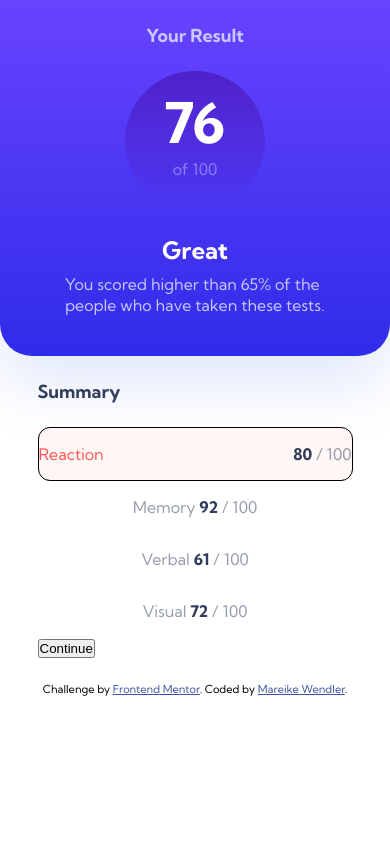
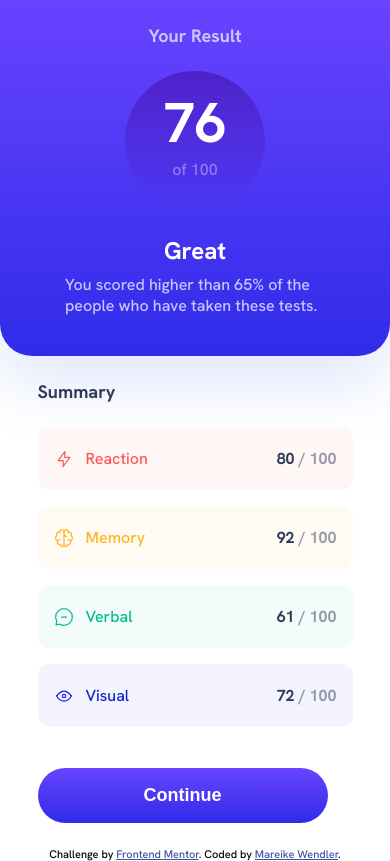
Before and after one commit to MareikeW/results-summary-component, a plain HTML site: page index.html in a window 390 px wide. Drawn offline with Linux system fonts and the light colour scheme.

Commit message:
Designumsetzung Summary und Button Mobile-Version

```diff
--- a/index.html
+++ b/index.html
@@ -7,117 +7,9 @@
   <link rel="icon" type="image/png" sizes="32x32" href="./assets/images/favicon-32x32.png">
   <link rel="preconnect" href="https://fonts.googleapis.com">
   <link rel="preconnect" href="https://fonts.gstatic.com" crossorigin>
-  <link href="https://fonts.googleapis.com/css2?family=Kumbh+Sans:wght@400;700&display=swap" rel="stylesheet">
+  <link href="https://fonts.googleapis.com/css2?family=Hanken+Grotesk:wght@500;700&display=swap" rel="stylesheet">
   <title>Frontend Mentor | Results summary component</title>
-
-  <!-- Feel free to remove these styles or customise in your own stylesheet 👍 -->
-  <style>
-    .attribution { font-size: 11px; text-align: center; }
-    .attribution a { color: hsl(228, 45%, 44%); }
-
-    * {
-      margin: 0;
-      padding: 0;
-      box-sizing: border-box;
-    }
-
-    body {
-      font-family: 'Kumbh Sans', sans-serif;
-      font-size: 16px;
-      min-height: 100vh;
-    }
-
-    .flex {
-      display: flex;
-      align-items: center;
-      justify-content: space-between;
-    }
-
-    h1 {
-      color: hsl(241, 100%, 89%);
-      font-size: 1.125rem;
-      line-height: 1.4375rem;
-      text-align: center;
-      padding: 1.5rem 0;
-    }
-
-    .result-component {
-      background: linear-gradient(180deg, #7755FF 0%, #6943FF 0.01%, #2F2CE9 100%);
-      box-shadow: 0px 30px 60px rgba(61, 108, 236, 0.15);
-      border-radius: 0px 0px 32px 32px;
-    }
-
-    .result-total {
-      color: hsla(241, 100%, 89%, 0.52);
-      background: linear-gradient(180deg, #4D21C9 0%, rgba(37, 33, 201, 0) 100%, rgba(37, 33, 201, 0) 100%);
-      text-align: center;
-      margin-inline: auto;
-      width: 8.75rem;
-      height: 8.75rem;
-      border-radius: 50%;
-    }
-
-    .result-component strong {
-      color: hsl(0, 0%, 100%);
-      font-size: 3.5rem;
-      line-height: 4.5rem;
-      text-align: center;
-      display: block;
-      padding-top: 1rem;
-    }
-
-    h2 {
-      color: hsl(0, 0%, 100%);
-      font-size: 1.5rem;
-      line-height: 1.9375rem;
-      text-align: center;
-      padding: 1.5rem 0 0.5rem 0;
-    }
-
-    h2 + p {
-      color: hsl(241, 100%, 89%);
-      margin: 0 auto;
-      line-height: 1.3125rem;
-      padding-bottom: 2.5rem;
-      width: 16.25rem;
-    }
-
-    .summary-component {
-      margin: 1.5rem auto;
-      width: 19.6875rem;
-    }
-
-    h3 {
-      color: hsl(223, 30%, 27%);
-      font-size: 1.125rem;
-      line-height: 1.4375rem;
-      padding-bottom: 1.5rem;
-    }
-
-    ul {
-      list-style: none;
-      color: hsla(223, 30%, 27%, 0.5);
-    }
-
-    li {
-      text-align: center;
-      padding: 1rem 0;
-    }
-
-    li strong {
-      color: hsl(223, 30%, 27%);
-    }
-
-    .reaction {
-      background: linear-gradient(0deg, rgba(255, 255, 255, 0.95), rgba(255, 255, 255, 0.95)), #FF5555;
-      border-radius: 12px;
-      border: solid 1px black;
-    }
-
-    .reaction .category {
-      color: hsl(0, 100%, 67%);
-    }
-  </style>
+  <link href="./styles.css" rel="stylesheet">
 </head>
 <body>
   <div class="result-component">
@@ -137,19 +29,19 @@
           <span><strong>80</strong> / 100</span>
       </li>
 
-      <li>
-        <span>Memory</span>
-          <strong>92</strong> / 100
+      <li class="flex memory">
+        <span class="category">Memory</span>
+          <span><strong>92</strong> / 100</span>
       </li>
 
-      <li>
-        <span>Verbal</span>
-          <strong>61</strong> / 100
+      <li class="flex verbal">
+        <span class="category">Verbal</span>
+          <span><strong>61</strong> / 100</span>
       </li>
 
-      <li>
-        <span>Visual</span>
-        <strong>72</strong> / 100
+      <li class="flex visual">
+        <span class="category">Visual</span>
+        <span><strong>72</strong> / 100</span>
       </li>
     </ul>
 
--- /dev/null
+++ b/styles.css
@@ -0,0 +1,173 @@
+.attribution { font-size: 11px; text-align: center; }
+    .attribution a { color: hsl(228, 45%, 44%); }
+
+* {
+    margin: 0;
+    padding: 0;
+    box-sizing: border-box;
+}
+
+body {
+    font-family: 'Hanken Grotesk', sans-serif;
+    font-size: 16px;
+    min-height: 100vh;
+}
+
+.flex {
+    display: flex;
+    align-items: center;
+    justify-content: space-between;
+}
+
+h1 {
+    color: hsl(241, 100%, 89%);
+    font-size: 1.125rem;
+    line-height: 1.4375rem;
+    text-align: center;
+    padding: 1.5rem 0;
+}
+
+.result-component {
+    background: linear-gradient(180deg, #7755FF 0%, #6943FF 0.01%, #2F2CE9 100%);
+    box-shadow: 0px 30px 60px rgba(61, 108, 236, 0.15);
+    border-radius: 0px 0px 32px 32px;
+}
+
+.result-total {
+    color: hsla(241, 100%, 89%, 0.52);
+    background: linear-gradient(180deg, #4D21C9 0%, rgba(37, 33, 201, 0) 100%, rgba(37, 33, 201, 0) 100%);
+    text-align: center;
+    margin-inline: auto;
+    width: 8.75rem;
+    height: 8.75rem;
+    border-radius: 50%;
+}
+
+.result-component strong {
+    color: hsl(0, 0%, 100%);
+    font-size: 3.5rem;
+    line-height: 4.5rem;
+    text-align: center;
+    display: block;
+    padding-top: 1rem;
+}
+
+h2 {
+    color: hsl(0, 0%, 100%);
+    font-size: 1.5rem;
+    line-height: 1.9375rem;
+    text-align: center;
+    padding: 1.5rem 0 0.5rem 0;
+}
+
+h2 + p {
+    color: hsl(241, 100%, 89%);
+    margin: 0 auto;
+    line-height: 1.3125rem;
+    padding-bottom: 2.5rem;
+    width: 16.25rem;
+}
+
+.summary-component {
+    margin: 1.5rem auto;
+    width: 19.6875rem;
+}
+
+h3 {
+    color: hsl(223, 30%, 27%);
+    font-size: 1.125rem;
+    line-height: 1.4375rem;
+    padding-bottom: 1.5rem;
+}
+
+ul {
+    list-style: none;
+    color: hsla(223, 30%, 27%, 0.5);
+}
+
+li {
+    text-align: center;
+    padding: 1rem;
+    font-weight: 700;
+    border-radius: 12px;
+    margin-bottom: 1rem;
+}
+
+li .category {
+    font-weight: normal;
+    display: flex;
+    align-items: center;
+    }
+
+li .category::before {
+    padding-right: 12px;
+    padding-top: 6px;
+}
+
+li strong {
+    color: hsl(223, 30%, 27%);
+}
+
+.reaction {
+    background: linear-gradient(0deg, rgba(255, 255, 255, 0.95), rgba(255, 255, 255, 0.95)), #FF5555;
+}
+
+.reaction .category {
+    color: hsl(0, 100%, 67%);
+}
+
+.reaction .category::before {
+    content: url(./assets/images/icon-reaction.svg);
+}
+
+.memory {
+    background: linear-gradient(0deg, rgba(255, 255, 255, 0.95), rgba(255, 255, 255, 0.95)), #FFB21E;
+}
+
+.memory .category {
+    color: hsl(40, 100%, 56%);
+}
+
+.memory .category::before {
+    content: url(./assets/images/icon-memory.svg);
+}
+
+.verbal {
+    background: linear-gradient(0deg, rgba(255, 255, 255, 0.95), rgba(255, 255, 255, 0.95)), #00BB8F;
+}
+
+.verbal .category {
+    color: hsl(166, 100%, 37%);
+}
+
+.verbal .category::before {
+    content: url(./assets/images/icon-verbal.svg);
+}
+
+.visual {
+    background: linear-gradient(0deg, rgba(255, 255, 255, 0.95), rgba(255, 255, 255, 0.95)), #1125D6;
+}
+
+.visual .category {
+    color: hsl(234, 85%, 45%);
+}
+
+.visual .category::before {
+    content: url(./assets/images/icon-visual.svg);
+}
+
+button {
+    background: linear-gradient(180deg, #7755FF 0%, #6943FF 0.01%, #2F2CE9 100%);
+    border: none;
+    border-radius: 128px;
+    color: hsl(0, 0%, 100%);
+    font-weight: 700;
+    font-size: 1.125rem;
+    line-height: 1.4375rem;
+    padding: 1rem 6.625rem;
+    margin-top: 1.5625rem;
+}
+
+button:hover {
+    cursor: pointer;
+}
```
